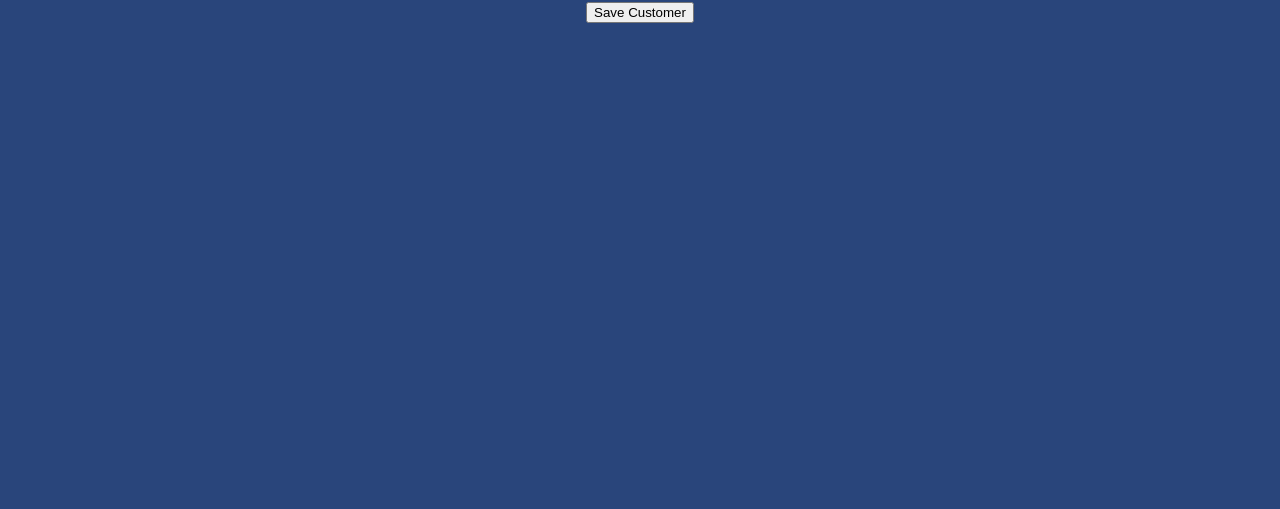
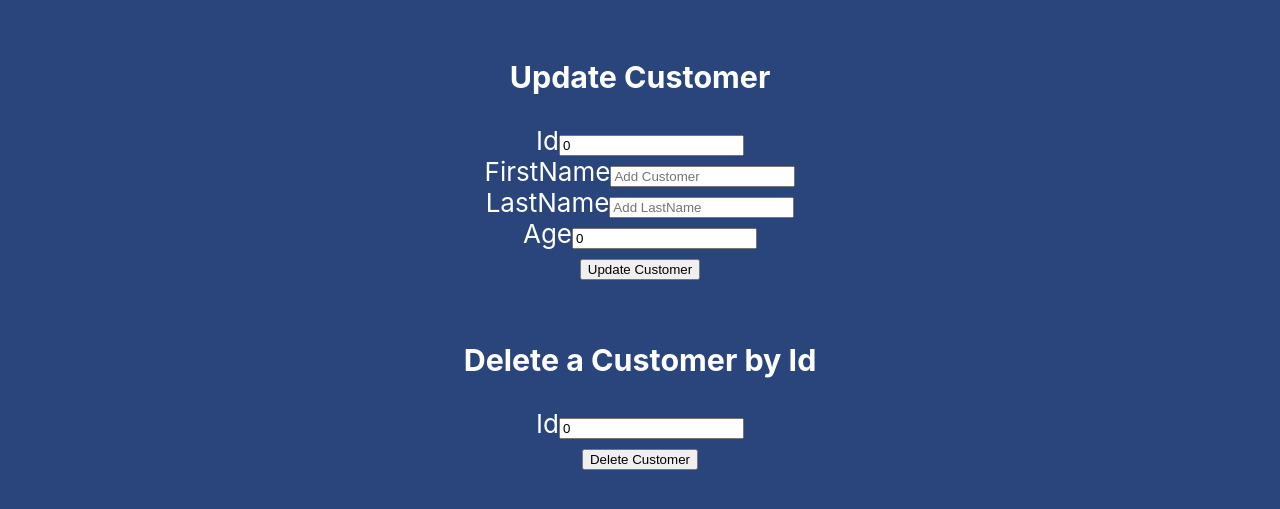
Before and after one commit to SpiritChrusher/kristof-beadando-frontend, a React (Create React App) app: page / in a window 1280 px wide. Shown: the part 293-802 px from the top of the page. Built offline with nearby package versions, Linux system fonts and the light colour scheme; no server answers.

Commit message:
added full CRUD features

```diff
--- a/package.json
+++ b/package.json
@@ -8,6 +8,7 @@
     "@testing-library/user-event": "^12.8.3",
     "react": "^17.0.2",
     "react-dom": "^17.0.2",
+    "react-router-dom": "^6.1.1",
     "react-scripts": "4.0.3",
     "web-vitals": "^1.1.2"
   },
--- a/src/App.js
+++ b/src/App.js
@@ -1,8 +1,13 @@
-import { useState, useEffect } from 'react'
+import { useState, useEffect } from 'react';
+import {BrowserRouter, Route, Routes, NavLink} from 'react-router-dom';
+import UpdateCustomer from './components/UpdateCustomer';
 import './App.css';
 import AddCustomer from './components/AddCustomer';
+import DeleteCustomer from './components/DeleteCustomer';
 
 const App = () => {
+
+  const [customer, setCustomer] = useState(null)
 
   const [ customers, setCustomers] = useState([])
 
@@ -14,6 +19,12 @@ const getCustomers = async () => {
     getCustomers()
   })
 
+  const findCustomer = async (id) => {
+    const res = await fetch("http://localhost:8100/find/"+id)
+    const data = await res.json()
+    setCustomer(data)
+  }
+
   const addCustomer = async (requestCustomer) => {
     const res = await fetch(
       "http://localhost:8100/addjson", {
@@ -23,12 +34,44 @@ const addCustomer = async (requestCustomer) => {
         },
         body: JSON.stringify(requestCustomer)
       })
+    }
 
-		const data = await res.json()
-		console.log(requestCustomer)
+  const updateCustomer = async (updatedCustomer) => {
+
+    const res = await fetch(
+        "http://localhost:8100/updatejson", {
+            method: 'POST',
+            headers: {
+                'Content-type': 'application/json'
+            },
+            body: JSON.stringify(updatedCustomer)
+        })
+  }
+
+  const deleteCustomer = async(id) => {
+    console.log(JSON.stringify(id))
+    const res = await fetch(
+      "http://localhost:8100/deletejson",{
+        method: 'GET',
+        headers: {
+          'Content-type': 'application/json'
+        },
+        body: JSON.stringify(id)
+      })
+    }
+
+  const deleteAllCustomer = async() => {
+    const res = await fetch(
+      "http://localhost:8100/deleteall",{
+        method: 'GET',
+        headers: {
+          'Content-type': 'application/json'
+        }
+      })
     }
 
   return (
+    <BrowserRouter>
     <div className="App">
       <header id="header">Kristof's Application</header>
       <h2>Customers</h2>
@@ -44,7 +87,14 @@ const addCustomer = async (requestCustomer) => {
   </div>
 )}
     <AddCustomer ONAdd={addCustomer}/>
+    <br></br>
+    <UpdateCustomer ONUpdate={updateCustomer}/>
+    <br></br>
+    <DeleteCustomer ONDelete={deleteCustomer}/>
+    <br></br>
+    <button onClick={deleteAllCustomer}>Delete Customers</button>
     </div>
+    </BrowserRouter>
   );
 }
 
--- /dev/null
+++ b/src/components/DeleteCustomer.js
@@ -0,0 +1,32 @@
+import {useState} from 'react'
+
+const DeleteCustomer = ({ONDelete}) => {
+
+    const [id, setId] = useState(0)
+
+    const onSubmit = (e) => {
+        e.preventDefault()
+
+    ONDelete({id})
+
+	setId(0)
+    }
+
+return(
+    <div>
+        <h3>Delete a Customer by Id</h3>
+    <form className='add-form' onSubmit={onSubmit}>
+    <div className='form-control'>
+<label>Id</label>
+<input type='number'
+value={id} onChange={ (e) => setId(e.target.value)}/>
+</div>
+
+<input type='submit' value='Delete Customer'
+className='btn btn-block'/>
+</form>
+</div>
+)
+}
+
+export default DeleteCustomer
--- /dev/null
+++ b/src/components/UpdateCustomer.js
@@ -0,0 +1,63 @@
+import {useState} from 'react'
+
+const UpdateCustomer = ({ONUpdate}) => {
+
+    const [id, setId] = useState(0)
+    const [firstName, setFirstName] = useState('')
+	const [lastName, setLastName] = useState('')
+	const [age, setAge] = useState (0)
+
+
+	const onSubmit = (e) => {
+	e.preventDefault()
+
+	if(!firstName || !lastName || age <= 6 || age >= 99 || id < 1){
+		alert('Please give valid customer informations!')
+		return
+	}
+
+    ONUpdate({id, firstName, lastName, age})
+
+	setId(0)
+	setFirstName('')
+	setLastName('')
+	setAge(0)
+	}
+
+return (
+    <div>
+        <h3>Update Customer</h3>
+<form className='add-form' onSubmit={onSubmit}>
+<div className='form-control'>
+
+<div className='form-control'>
+<label>Id</label>
+<input type='number'
+value={id} onChange={ (e) => setId(e.target.value)}/>
+</div>
+
+<label>FirstName</label>
+<input type='text' placeholder='Add Customer'
+value={firstName} onChange={ (e) => setFirstName(e.target.value)}/>
+</div>
+
+<div className='form-control'>
+<label>LastName</label>
+<input type='text' placeholder='Add LastName'
+value={lastName} onChange={ (e) => setLastName(e.target.value)}/>
+</div>
+
+<div className='form-control'>
+<label>Age</label>
+<input type='number'
+value={age} onChange={ (e) => setAge(e.target.value)}/>
+</div>
+
+<input type='submit' value='Update Customer'
+className='btn btn-block'/>
+</form>
+</div>
+)
+}
+
+export default UpdateCustomer
```
Also changed, not shown: src/components/FindCustomer.js (added, +32 -0 lines), 1 other file (tests, documents, lock files or other folders). Lines whose indentation alone changed are shown as unchanged.
